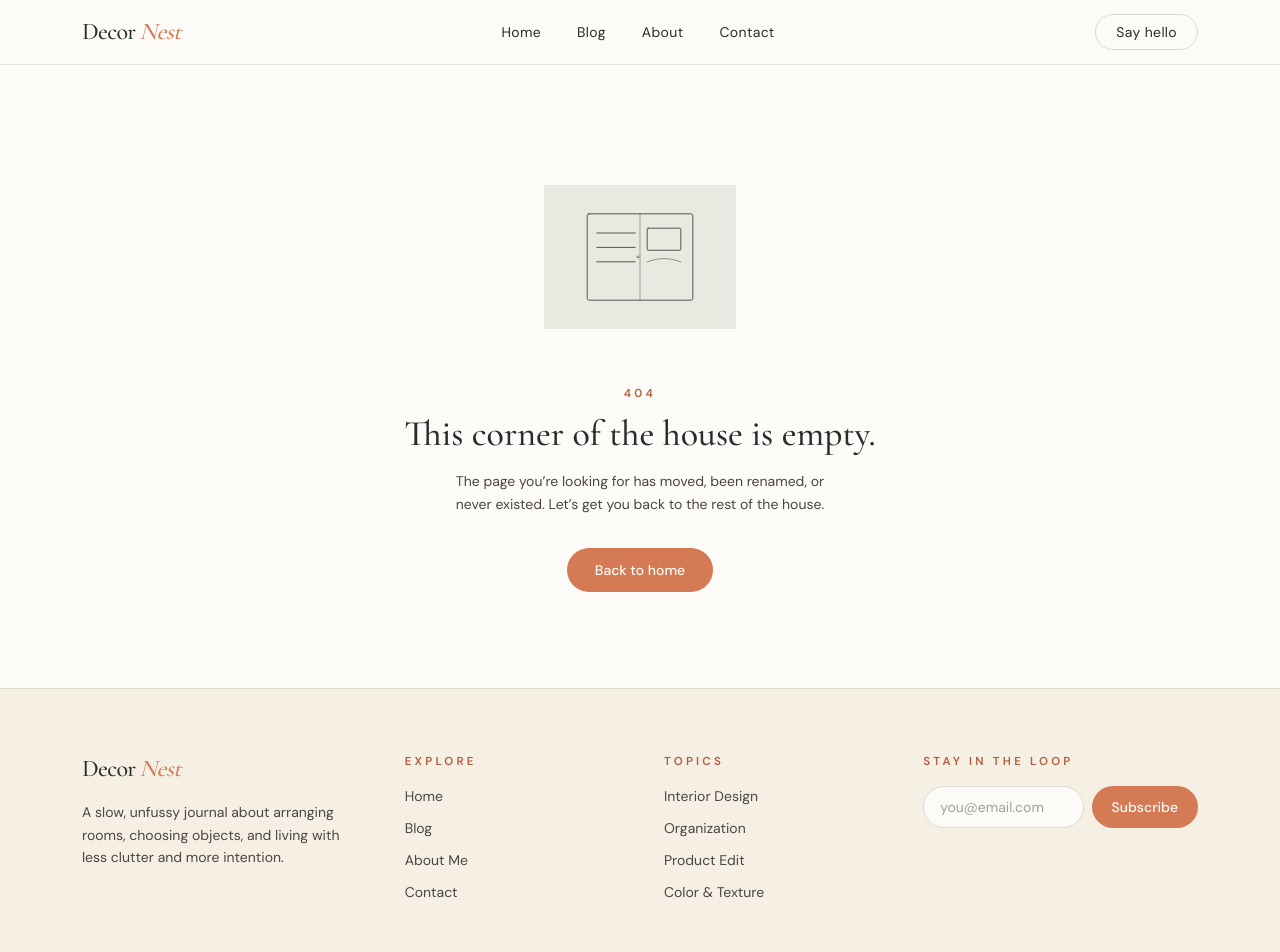
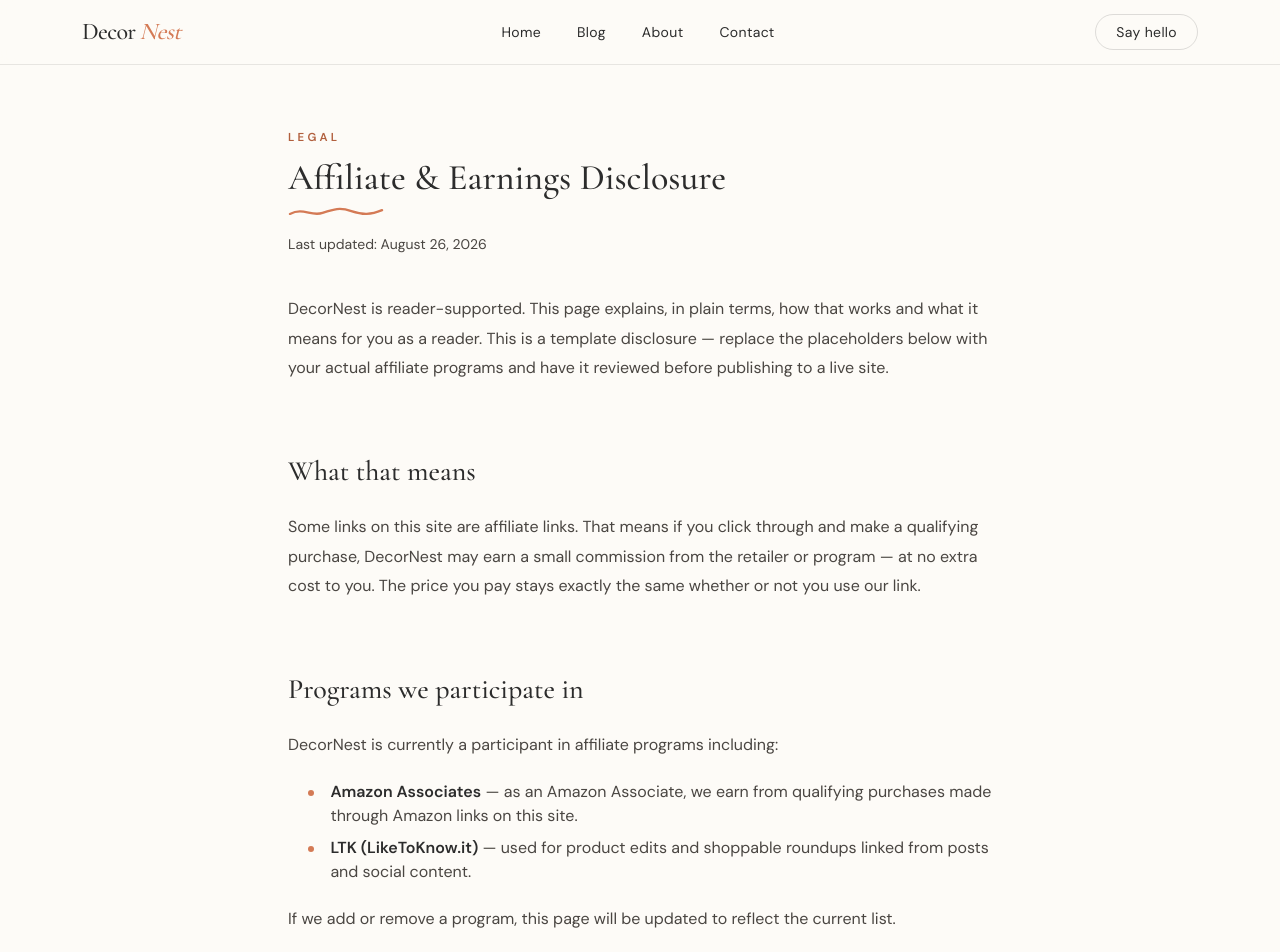
Before and after one commit to Danamstrong/DecorNest, a Next.js app: page /disclaimer in a window 1280 px wide. Before the commit this address had no page. Shown: the top 952 px of the page. Built offline with nearby package versions, Linux system fonts and the light colour scheme.

Commit message:
Add Affiliate Disclaimer page with metadata

```diff
--- /dev/null
+++ b/src/app/disclaimer/page.tsx
@@ -0,0 +1,81 @@
+import type { Metadata } from "next";
+import SectionHeading from "@/components/SectionHeading";
+
+export const metadata: Metadata = {
+  title: "Affiliate Disclaimer",
+  description: "How DecorNest uses affiliate links and earns commissions on qualifying purchases.",
+};
+
+export default function DisclaimerPage() {
+  return (
+    <div className="mx-auto max-w-3xl px-5 py-16 sm:px-8">
+      <SectionHeading eyebrow="Legal" title="Affiliate & Earnings Disclosure" />
+      <p className="mt-4 text-sm text-ink">Last updated: August 26, 2026</p>
+
+      <div className="prose-decor mt-10">
+        <p>
+          DecorNest is reader-supported. This page explains, in plain terms,
+          how that works and what it means for you as a reader. This is a
+          template disclosure — replace the placeholders below with your
+          actual affiliate programs and have it reviewed before publishing to
+          a live site.
+        </p>
+
+        <h2>What that means</h2>
+        <p>
+          Some links on this site are affiliate links. That means if you
+          click through and make a qualifying purchase, DecorNest may earn a
+          small commission from the retailer or program — at no extra cost
+          to you. The price you pay stays exactly the same whether or not
+          you use our link.
+        </p>
+
+        <h2>Programs we participate in</h2>
+        <p>DecorNest is currently a participant in affiliate programs including:</p>
+        <ul>
+          <li>
+            <strong>Amazon Associates</strong> — as an Amazon Associate, we
+            earn from qualifying purchases made through Amazon links on this
+            site.
+          </li>
+          <li>
+            <strong>LTK (LikeToKnow.it)</strong> — used for product edits and
+            shoppable roundups linked from posts and social content.
+          </li>
+        </ul>
+        <p>
+          If we add or remove a program, this page will be updated to reflect
+          the current list.
+        </p>
+
+        <h2>How this affects what gets recommended</h2>
+        <p>
+          Commission potential never decides what makes it into a post.
+          Products are chosen first, and an affiliate link is added only if
+          one is available for something already worth recommending. If a
+          product isn&rsquo;t good enough to mention without a link, it
+          isn&rsquo;t good enough to mention with one either.
+        </p>
+
+        <h2>Sponsored content</h2>
+        <p>
+          On the rare occasion a post or product is part of a paid
+          partnership rather than a standard affiliate link, it will be
+          clearly labeled as sponsored or as a paid partnership at the top of
+          that post. Everything else reflects independent, unpaid
+          recommendations.
+        </p>
+
+        <h2>Questions</h2>
+        <p>
+          Questions about a specific link, program, or disclosure can be sent
+          through the{" "}
+          <a href="/contact" className="text-terracotta underline decoration-terracotta/40 underline-offset-4">
+            contact page
+          </a>
+          .
+        </p>
+      </div>
+    </div>
+  );
+}
```
